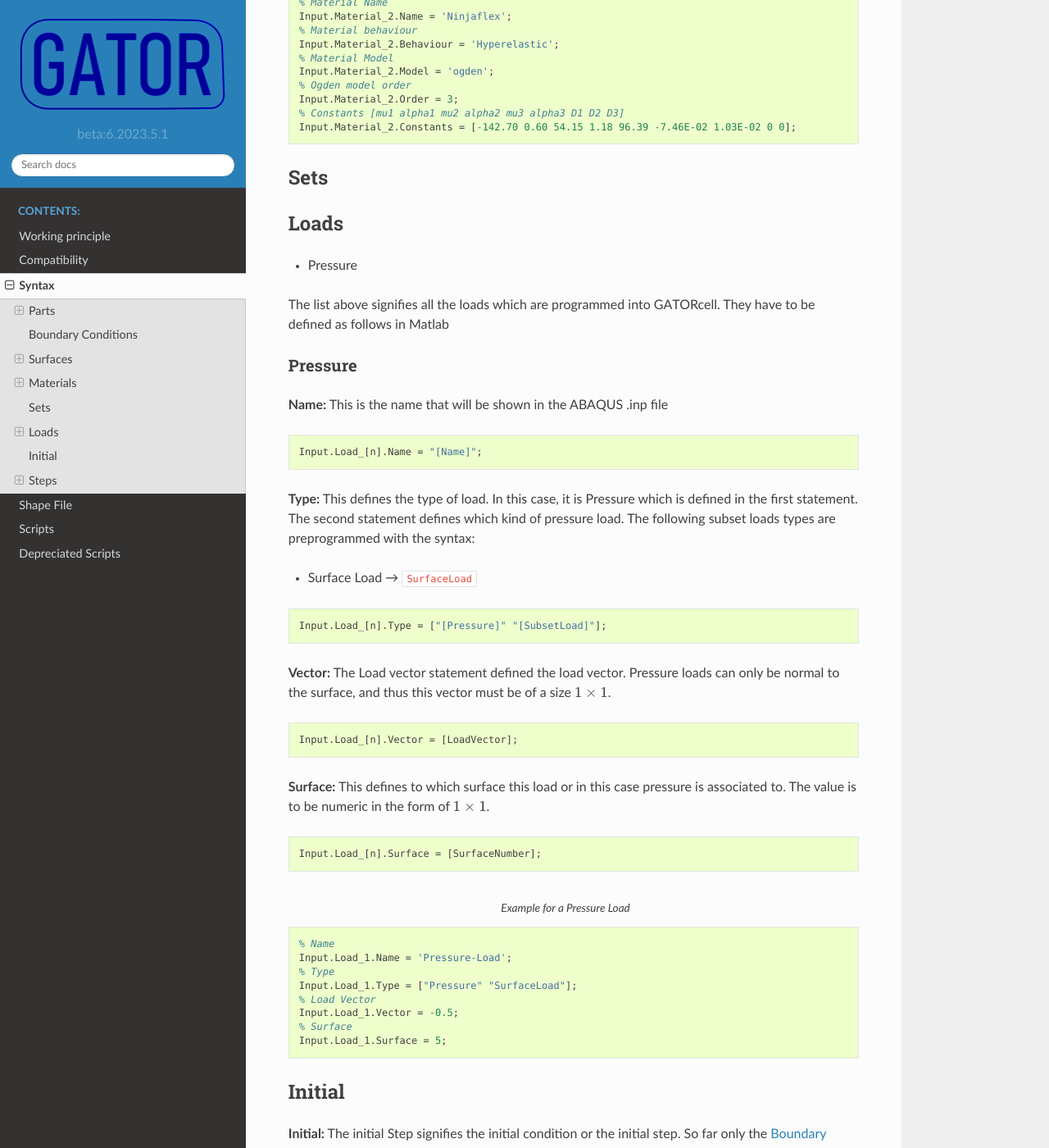
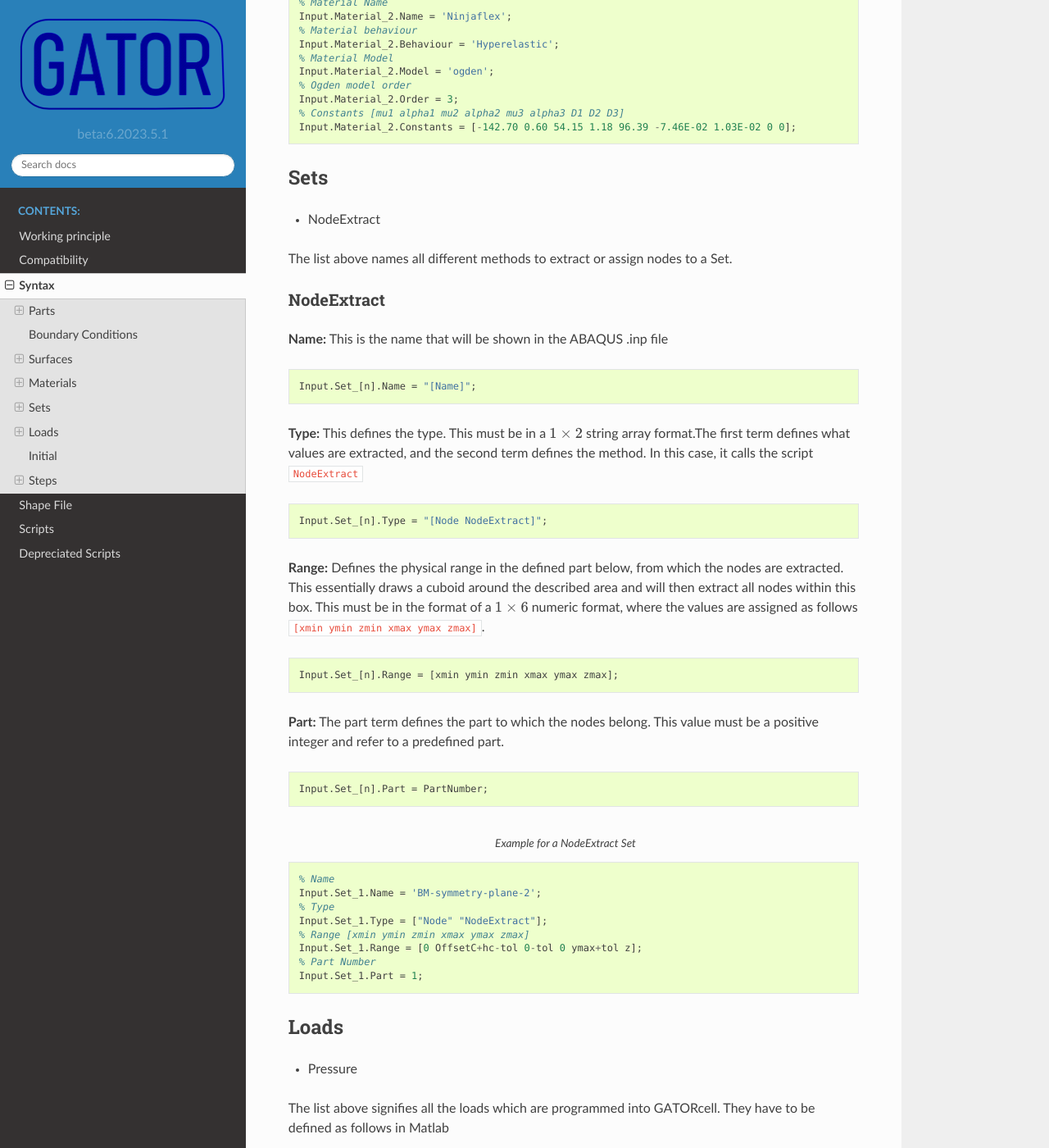
Before and after one commit to aq18507/GATORdocs, a Sphinx documentation site: the page built from doc/Syntax.rst, in a window 1280 px wide and 1400 px high, scrolled down 8411 px. Shown: the whole window at 82% size. Built offline with Sphinx 7.4.7 and the Read the Docs theme 2.0.0, drawn with Linux system fonts in a browser that asks for light colours; pages that are not in the unit, such as notebooks, are missing from menus.

Commit message:
docs: update Syntax.rst

```diff
--- a/doc/Syntax.rst
+++ b/doc/Syntax.rst
@@ -376,6 +376,53 @@ These are the other parameters that are required if the ``ogden`` model was chos
 Sets
 ----
 
+- NodeExtract
+
+The list above names all different methods to extract or assign nodes to a Set.
+
+NodeExtract
++++++++++++
+
+**Name:** This is the name that will be shown in the ABAQUS .inp file
+
+.. code-block:: matlab
+
+	Input.Set_[n].Name = "[Name]";
+
+
+**Type:** This defines the type. This must be in a :math:`1 \times 2` string array format.The first term defines what values are extracted, and the second term defines the method. In this case, it calls the script ``NodeExtract``
+
+.. code-block:: matlab
+
+  Input.Set_[n].Type = "[Node NodeExtract]";
+
+
+**Range:** Defines the physical range in the defined part below, from which the nodes are extracted. This essentially draws a cuboid around the described area and will then extract all nodes within this box. This must be in the format of a :math:`1 \times 6` numeric format, where the values are assigned as follows ``[xmin ymin zmin xmax ymax zmax]``.
+
+.. code-block:: matlab
+
+  Input.Set_[n].Range = [xmin ymin zmin xmax ymax zmax];
+
+
+**Part:** The part term defines the part to which the nodes belong. This value must be a positive integer and refer to a predefined part.
+
+.. code-block:: matlab
+
+  Input.Set_[n].Part = PartNumber;
+
+
+.. code-block:: matlab
+  :caption: Example for a NodeExtract Set
+
+  % Name
+  Input.Set_1.Name = 'BM-symmetry-plane-2';
+  % Type
+  Input.Set_1.Type = ["Node" "NodeExtract"];
+  % Range [xmin ymin zmin xmax ymax zmax]
+  Input.Set_1.Range = [0 OffsetC+hc-tol 0-tol 0 ymax+tol z];
+  % Part Number
+  Input.Set_1.Part = 1;
+
 .. -------------------------------------------------------------------------------------------------------------------------------
 Loads
 -----
```
